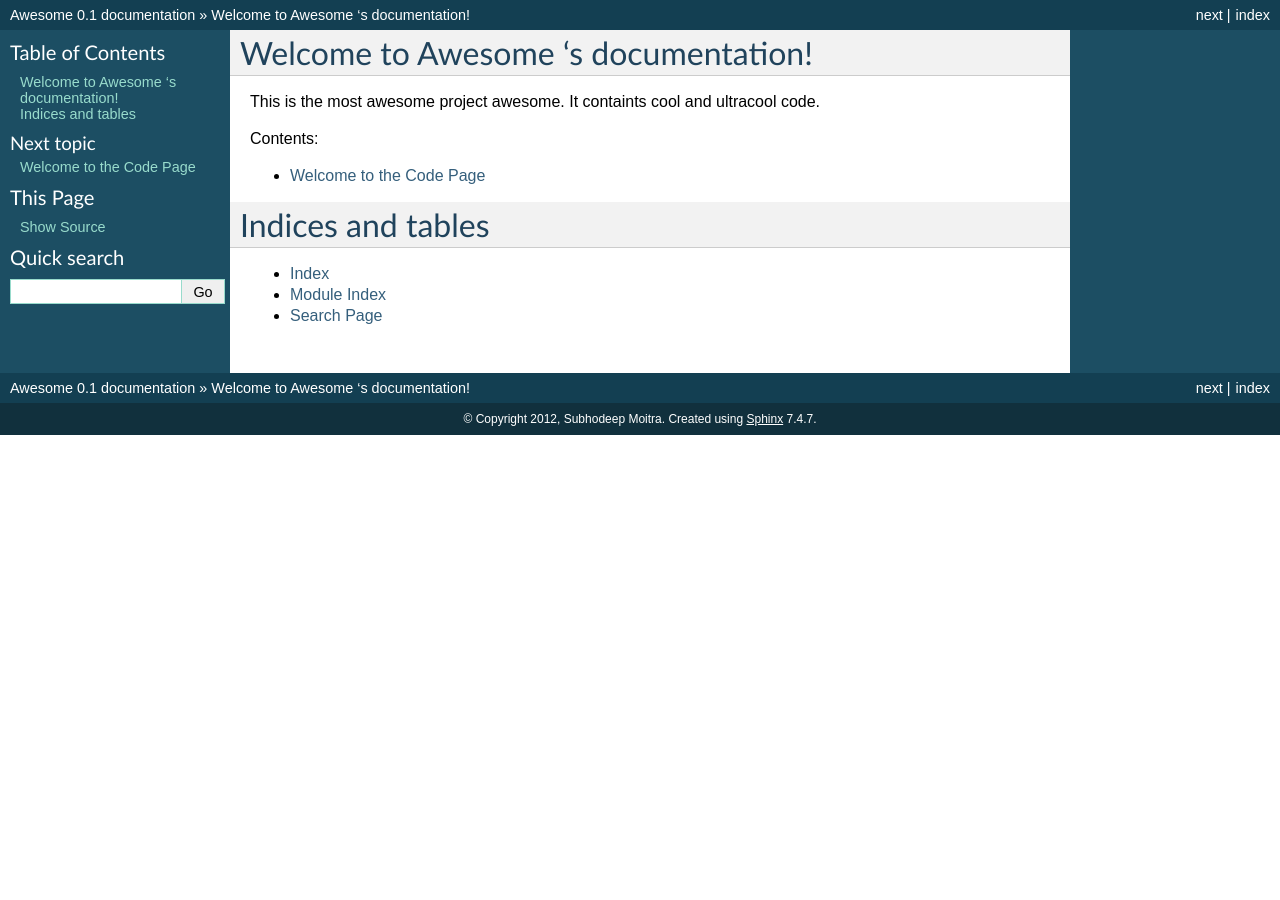
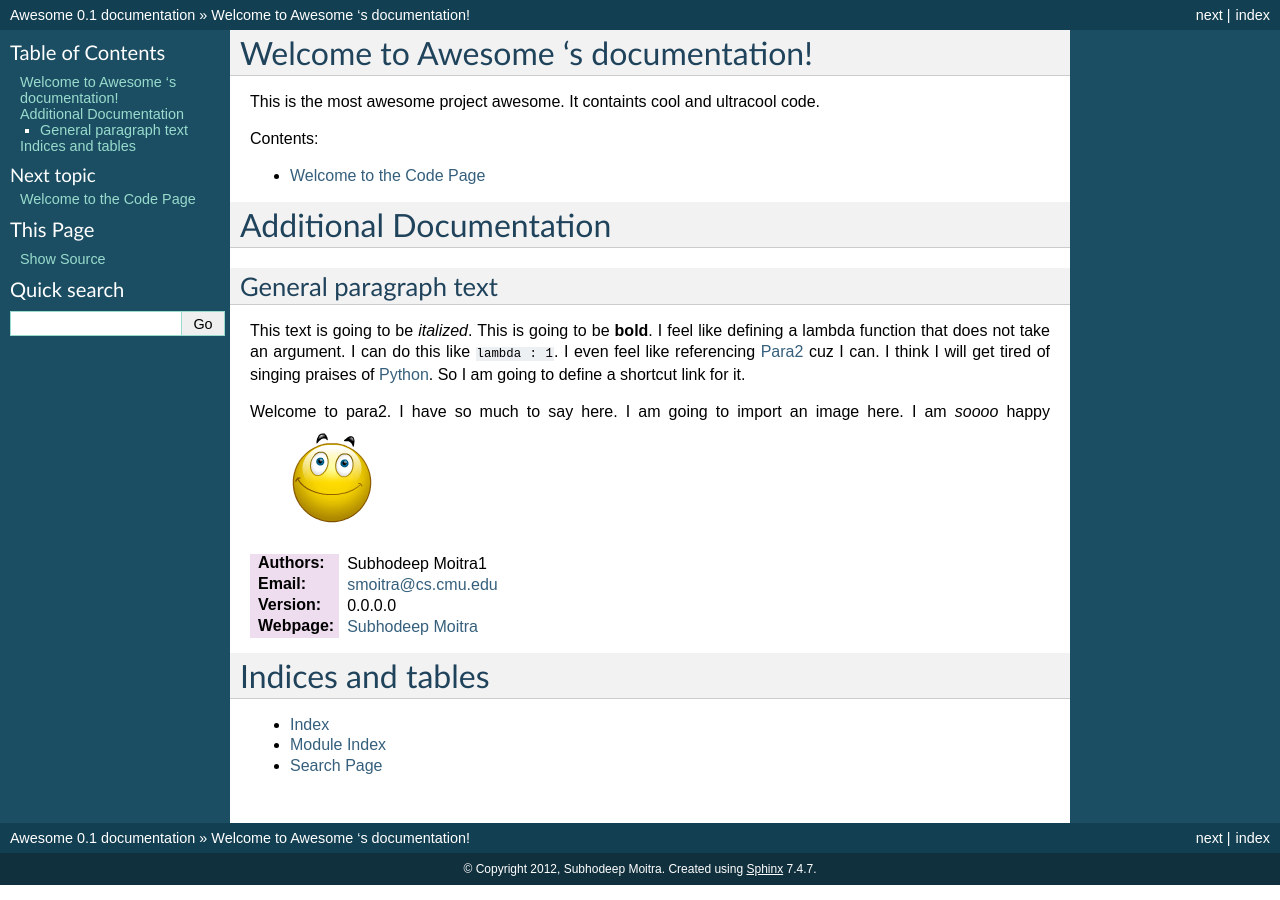
Before and after one commit to smoitra87/scratch, a Sphinx documentation site: the page built from sphinx-doc/doc/index.rst, in a window 1280 px wide. Built offline with Sphinx 7.4.7, drawn with Linux system fonts in a browser that asks for light colours; formulas are drawn with MathJax 3.

Commit message:
Playing around with Doc

```diff
--- a/sphinx-doc/doc/index.rst
+++ b/sphinx-doc/doc/index.rst
@@ -15,6 +15,25 @@ Contents:
 
 	code.rst
 
+Additional Documentation
+========================
+
+General paragraph text
+----------------------
+This text is going to be *italized*. This is going to be **bold**.
+I feel like defining a lambda function that does not take an argument. I can do this like ``lambda : 1``.
+I even feel like referencing Para2_ cuz I can. I think I will get tired of singing praises of Python_. So I am going to define a shortcut link for it.
+
+.. _Para2:
+
+Welcome to para2. I have so much to say here. I am going to import an image here. I am *soooo* happy |happy|
+
+.. |happy| image:: happy.gif
+
+:Authors: Subhodeep Moitra1
+:Email: smoitra@cs.cmu.edu
+:Version: 0.0.0.0
+:Webpage: `Subhodeep Moitra <http://www.cs.cmu.edu/~subhodee>`_
 
 Indices and tables
 ==================
@@ -22,3 +41,5 @@ Indices and tables
 * :ref:`genindex`
 * :ref:`modindex`
 * :ref:`search`
+
+.. _Python: http://python.org
```
Also changed, not shown: sphinx-doc/doc/happy.gif (added).
